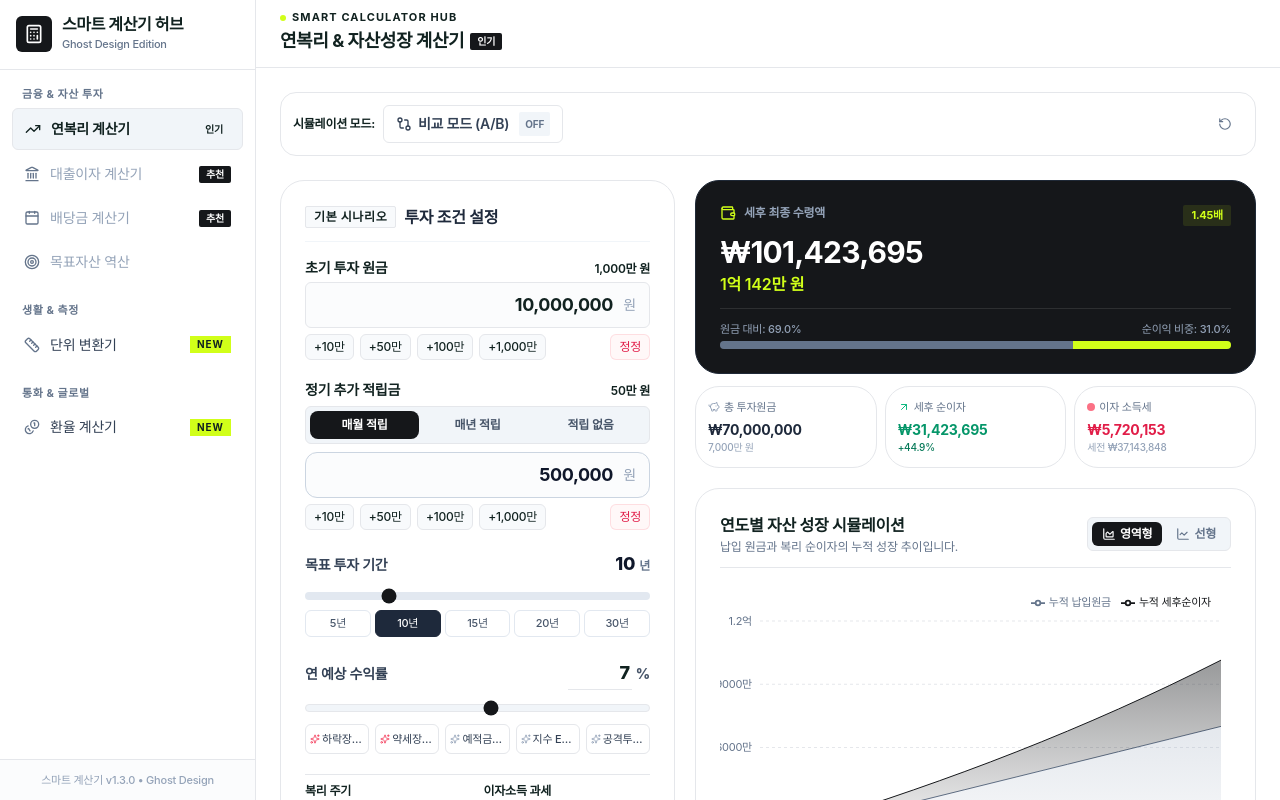
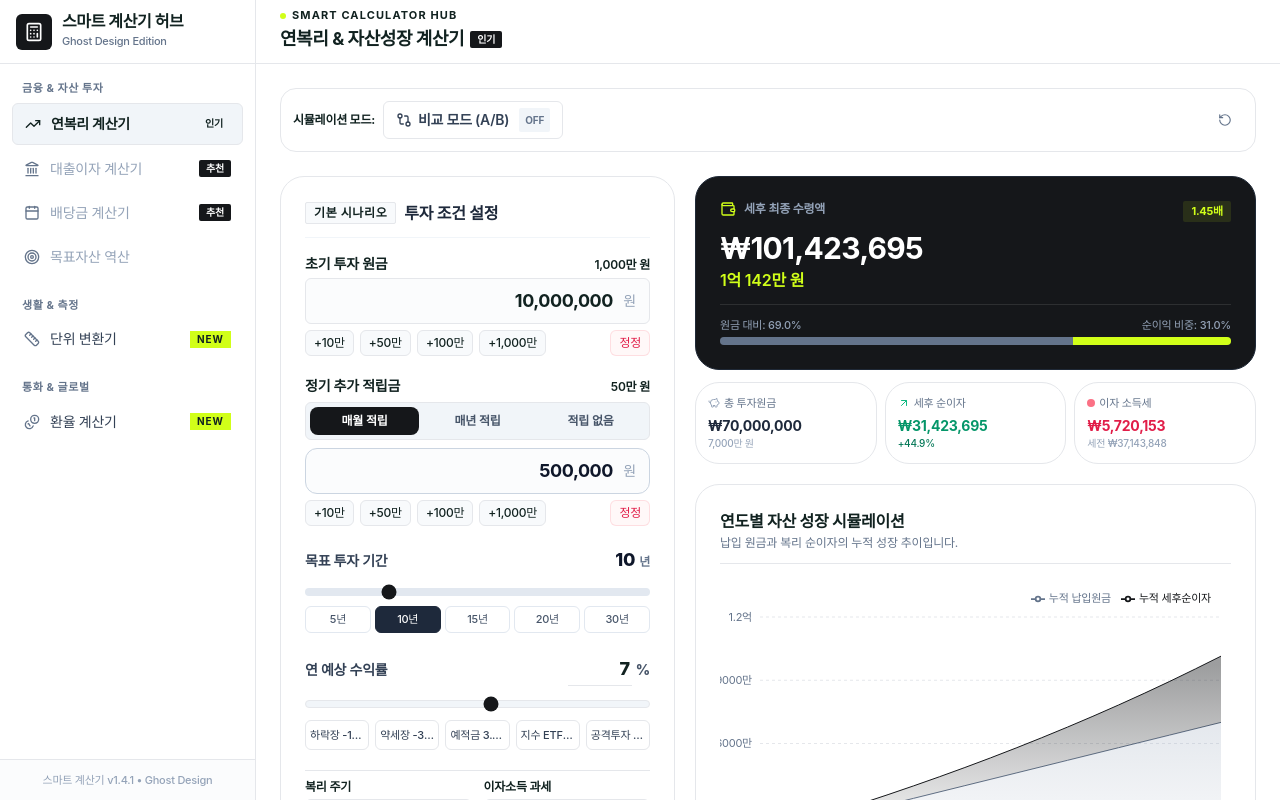
Before and after one commit to haksoo0918/smart-calculator-hub, a React (Vite) app: page /compound in a window 1280 px wide. Shown: the top 800 px of the page. Built offline with nearby package versions, Linux system fonts and the light colour scheme; a web font is replaced by a local one.

Commit message:
fix: 사이드바-헤더 높이 라인 일치 및 차트/수익률 프리셋 UI 단순화

```diff
--- a/package.json
+++ b/package.json
@@ -1,7 +1,7 @@
 {
   "name": "compound-interest-calculator",
   "private": true,
-  "version": "1.4.0",
+  "version": "1.4.1",
   "type": "module",
   "scripts": {
     "dev": "vite",
--- a/src/components/CalculatorForm.tsx
+++ b/src/components/CalculatorForm.tsx
@@ -7,7 +7,7 @@ import {
 } from '../types/calculator';
 import { formatKoreanUnit } from '../utils/formatters';
 import { QuickAmountButtons } from './QuickAmountButtons';
-import { Sparkles, Copy } from 'lucide-react';
+import { Copy } from 'lucide-react';
 import { Badge } from './ui/badge';
 import { Button } from './ui/button';
 
@@ -265,7 +265,7 @@ export const CalculatorForm: React.FC<CalculatorFormProps> = ({
                   key={preset.rate}
                   type="button"
                   onClick={() => updateField('annualRate', preset.rate)}
-                  className={`px-1 py-1.5 text-[11px] font-medium rounded-md border transition-colors text-center flex items-center justify-center gap-0.5 ${
+                  className={`px-1 py-1.5 text-[11px] font-medium rounded-md border transition-colors text-center flex items-center justify-center ${
                     isSelected
                       ? isNegative
                         ? 'bg-rose-50 text-rose-800 border-rose-300 font-bold'
@@ -273,7 +273,6 @@ export const CalculatorForm: React.FC<CalculatorFormProps> = ({
                       : 'bg-white text-[#334155] border-[#e5e7eb] hover:bg-slate-50'
                   }`}
                 >
-                  <Sparkles className={`w-2.5 h-2.5 shrink-0 ${isSelected && !isNegative ? 'text-[#d1ff19]' : isNegative ? 'text-rose-500' : 'text-slate-400'}`} />
                   <span className="truncate">{preset.label}</span>
                 </button>
               );
--- a/src/components/ChartDashboard.tsx
+++ b/src/components/ChartDashboard.tsx
@@ -1,4 +1,4 @@
-import React, { useState } from 'react';
+import React from 'react';
 import {
   ResponsiveContainer,
   AreaChart,
@@ -13,7 +13,6 @@ import {
 } from 'recharts';
 import { CalculationResult } from '../types/calculator';
 import { formatCurrency, formatKoreanUnit } from '../utils/formatters';
-import { AreaChart as AreaIcon, LineChart as LineIcon } from 'lucide-react';
 
 interface ChartDashboardProps {
   resultA: CalculationResult;
@@ -30,8 +29,6 @@ export const ChartDashboard: React.FC<ChartDashboardProps> = ({
   nameA = '시나리오 A',
   nameB = '시나리오 B',
 }) => {
-  const [chartType, setChartType] = useState<'area' | 'line'>('area');
-
   // 차트 데이터 병합 (연도 기준)
   const chartData = resultA.breakdown.map((itemA, index) => {
     const itemB = resultB?.breakdown[index];
@@ -110,36 +107,6 @@ export const ChartDashboard: React.FC<ChartDashboardProps> = ({
               : '납입 원금과 복리 순이자의 누적 성장 추이입니다.'}
           </p>
         </div>
-
-        {/* 차트 타입 토글 버튼 */}
-        {!isComparisonMode && (
-          <div className="flex items-center self-end sm:self-auto gap-1 bg-slate-100 p-1 rounded-md border border-[#e5e7eb]">
-            <button
-              type="button"
-              onClick={() => setChartType('area')}
-              className={`flex items-center gap-1 px-2.5 py-1 text-xs font-semibold rounded-md transition-colors ${
-                chartType === 'area'
-                  ? 'bg-[#15171a] text-white'
-                  : 'text-[#64748b] hover:text-[#112220]'
-              }`}
-            >
-              <AreaIcon className="w-3.5 h-3.5" />
-              <span>영역형</span>
-            </button>
-            <button
-              type="button"
-              onClick={() => setChartType('line')}
-              className={`flex items-center gap-1 px-2.5 py-1 text-xs font-semibold rounded-md transition-colors ${
-                chartType === 'line'
-                  ? 'bg-[#15171a] text-white'
-                  : 'text-[#64748b] hover:text-[#112220]'
-              }`}
-            >
-              <LineIcon className="w-3.5 h-3.5" />
-              <span>선형</span>
-            </button>
-          </div>
-        )}
       </div>
 
       {/* 차트 영역 */}
@@ -211,8 +178,8 @@ export const ChartDashboard: React.FC<ChartDashboardProps> = ({
                 dot={false}
               />
             </LineChart>
-          ) : chartType === 'area' ? (
-            /* 단일 모드 누적 영역형 차트 */
+          ) : (
+            /* 단일 모드: 누적 영역형 차트 (AreaChart) */
             <AreaChart data={chartData} margin={{ top: 10, right: 10, left: -10, bottom: 0 }}>
               <defs>
                 <linearGradient id="colorPrincipal" x1="0" y1="0" x2="0" y2="1">
@@ -262,49 +229,6 @@ export const ChartDashboard: React.FC<ChartDashboardProps> = ({
                 fill="url(#colorInterest)"
               />
             </AreaChart>
-          ) : (
-            /* 단일 모드 라인 차트 */
-            <LineChart data={chartData} margin={{ top: 10, right: 10, left: -10, bottom: 0 }}>
-              <CartesianGrid strokeDasharray="3 3" vertical={false} stroke="#e5e7eb" />
-              <XAxis
-                dataKey="year"
-                tickLine={false}
-                axisLine={{ stroke: '#cbd5e1' }}
-                tick={{ fontSize: 11, fill: '#64748b' }}
-              />
-              <YAxis
-                tickFormatter={formatYAxis}
-                tickLine={false}
-                axisLine={false}
-                tick={{ fontSize: 11, fill: '#64748b' }}
-                width={50}
-              />
-              <Tooltip content={<CustomTooltip />} />
-              <Legend
-                verticalAlign="top"
-                align="right"
-                wrapperStyle={{ paddingBottom: 10, fontSize: 11 }}
-              />
-
-              <Line
-                type="monotone"
-                dataKey="totalPostTaxA"
-                name="세후 총자산"
-                stroke="#15171a"
-                strokeWidth={2.5}
-                dot={{ r: 3, fill: '#15171a' }}
-                activeDot={{ r: 5 }}
-              />
-              <Line
-                type="monotone"
-                dataKey="principalA"
-                name="누적 납입원금"
-                stroke="#94a3b8"
-                strokeWidth={1.5}
-                strokeDasharray="4 4"
-                dot={false}
-              />
-            </LineChart>
           )}
         </ResponsiveContainer>
       </div>
--- a/src/components/navigation/GlobalHeader.tsx
+++ b/src/components/navigation/GlobalHeader.tsx
@@ -21,8 +21,8 @@ export const GlobalHeader: React.FC<GlobalHeaderProps> = ({
   headerActions,
 }) => {
   return (
-    <header className="bg-white border-b border-[#e5e7eb] sticky top-0 z-30">
-      <div className="max-w-7xl mx-auto px-3.5 py-3 sm:px-6 flex items-center justify-between gap-2">
+    <header className="bg-white border-b border-[#e5e7eb] sticky top-0 z-30 h-16 flex items-center shrink-0">
+      <div className="max-w-7xl w-full mx-auto px-3.5 sm:px-6 flex items-center justify-between gap-2">
         {/* 좌측: 모바일 햄버거 메뉴 버튼 + 계산기 타이틀 */}
         <div className="flex items-center gap-2.5 min-w-0">
           <div className="lg:hidden shrink-0">
--- a/src/components/navigation/SidebarDrawer.tsx
+++ b/src/components/navigation/SidebarDrawer.tsx
@@ -54,8 +54,8 @@ export const SidebarDrawer: React.FC<SidebarDrawerProps> = ({
 
   const menuContent = (
     <div className="flex flex-col h-full bg-white text-[#112220]">
-      {/* 헤더 로고 영역 */}
-      <div className="p-4 border-b border-[#e5e7eb] flex items-center justify-between">
+      {/* 헤더 로고 영역 (h-16 고정으로 글로벌 헤더와 수평 보더선 일치) */}
+      <div className="h-16 px-4 border-b border-[#e5e7eb] flex items-center justify-between shrink-0">
         <div className="flex items-center gap-2.5">
           <div className="w-9 h-9 rounded-md bg-[#15171a] text-white flex items-center justify-center">
             <Calculator className="w-5 h-5 text-white" />
@@ -135,7 +135,7 @@ export const SidebarDrawer: React.FC<SidebarDrawerProps> = ({
       {/* 하단 버전 푸터 */}
       <div className="p-3 border-t border-[#e5e7eb] bg-slate-50/50 text-center">
         <p className="text-[11px] text-[#94a3b8] font-medium">
-          스마트 계산기 v1.3.0 • Ghost Design
+          스마트 계산기 v1.4.1 • Ghost Design
         </p>
       </div>
     </div>
```
Also changed, not shown: 2 other files (tests, documents, lock files or other folders).
